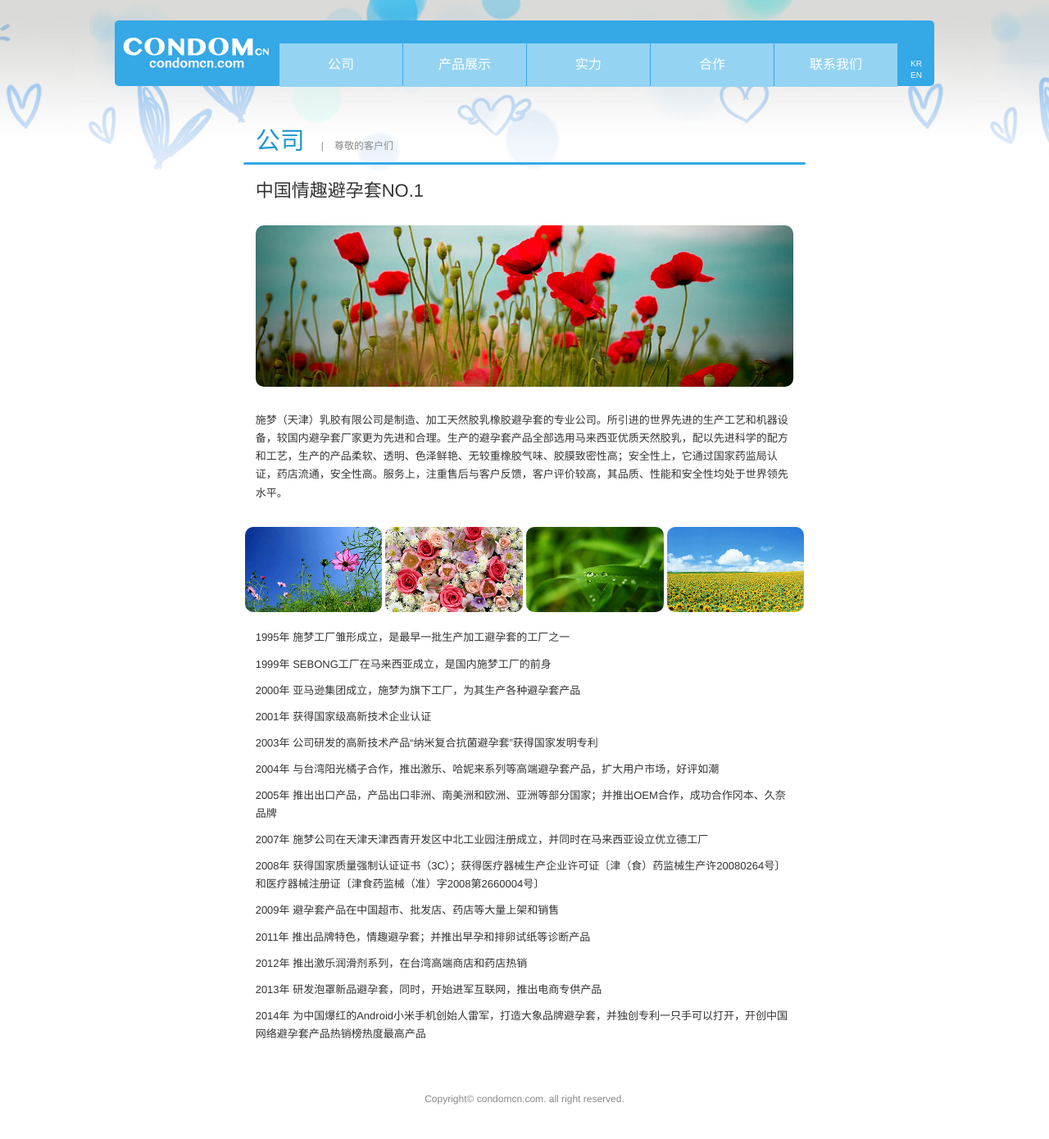
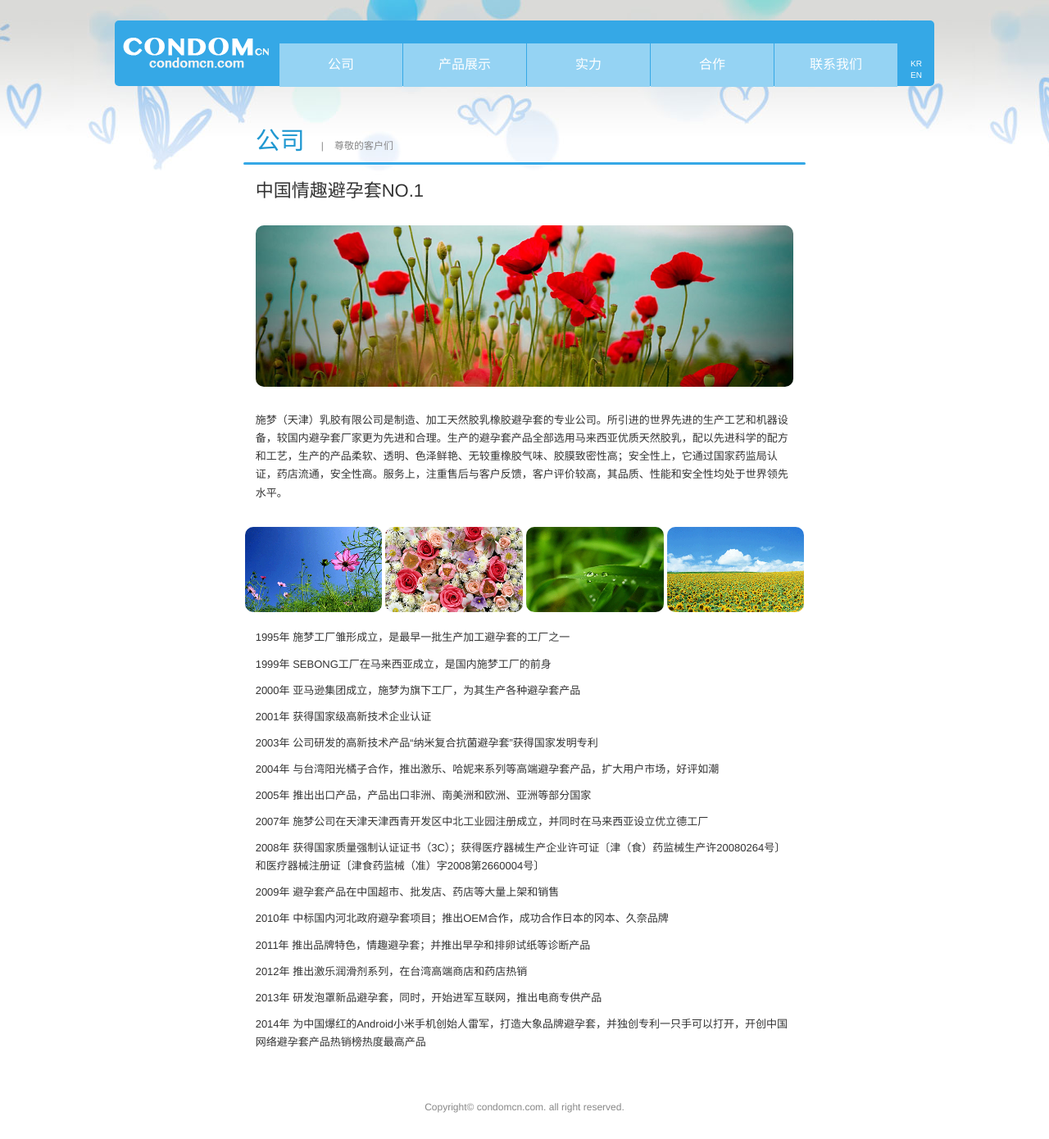
Before and after one commit to condomcn/condomcn.github.io, a Jekyll site: the page built from index.html, in a window 1280 px wide. Shown: the whole page at 82% size. Built offline with Jekyll 4.4.1, drawn with Linux system fonts in a browser that asks for light colours; Markdown is read by kramdown in place of the engine named in the settings; comment, search, counter and statistics services are not loaded.

Commit message:
+2010历史

```diff
--- a/index.html
+++ b/index.html
@@ -45,7 +45,7 @@ lang: cn
 2004年		与台湾阳光橘子合作，推出激乐、哈妮来系列等高端避孕套产品，扩大用户市场，好评如潮
 </p>
 <p>
-2005年		推出出口产品，产品出口非洲、南美洲和欧洲、亚洲等部分国家；并推出OEM合作，成功合作冈本、久奈品牌
+2005年		推出出口产品，产品出口非洲、南美洲和欧洲、亚洲等部分国家
 </p>
 <p>
 2007年		施梦公司在天津天津西青开发区中北工业园注册成立，并同时在马来西亚设立优立德工厂
@@ -55,6 +55,9 @@ lang: cn
 </p>
 <p>
 2009年		避孕套产品在中国超市、批发店、药店等大量上架和销售
+</p>
+<p>
+2010年		中标国内河北政府避孕套项目；推出OEM合作，成功合作日本的冈本、久奈品牌
 </p>
 <p>
 2011年		推出品牌特色，情趣避孕套；并推出早孕和排卵试纸等诊断产品
```
